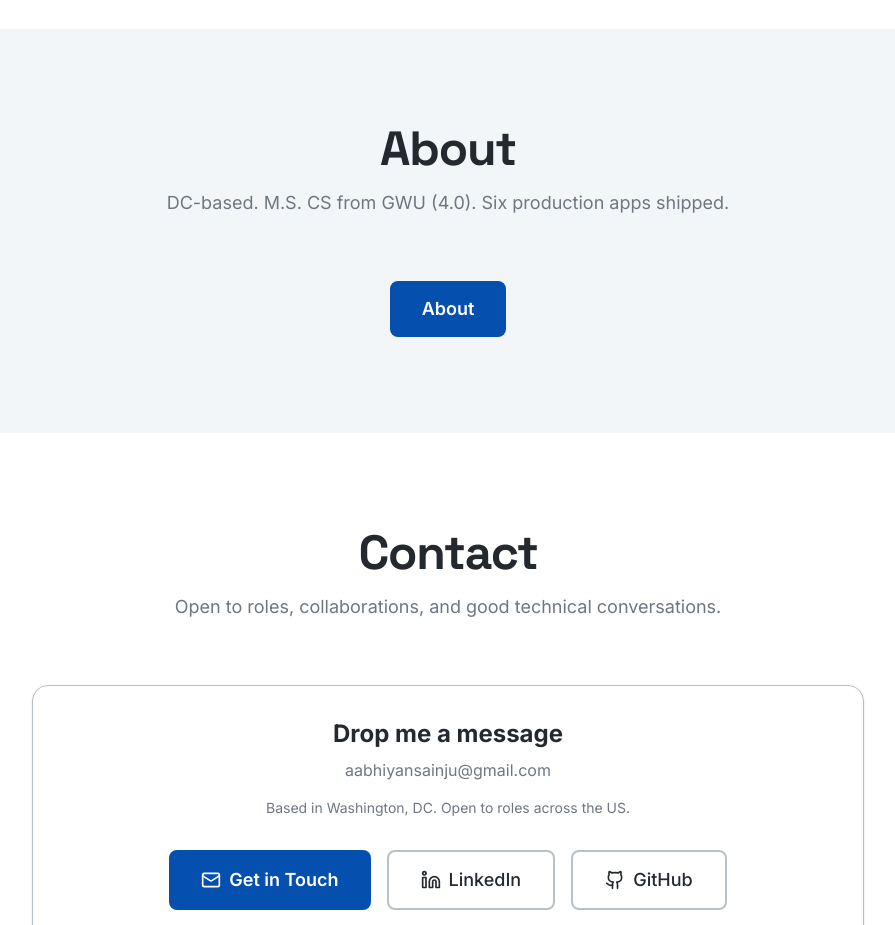
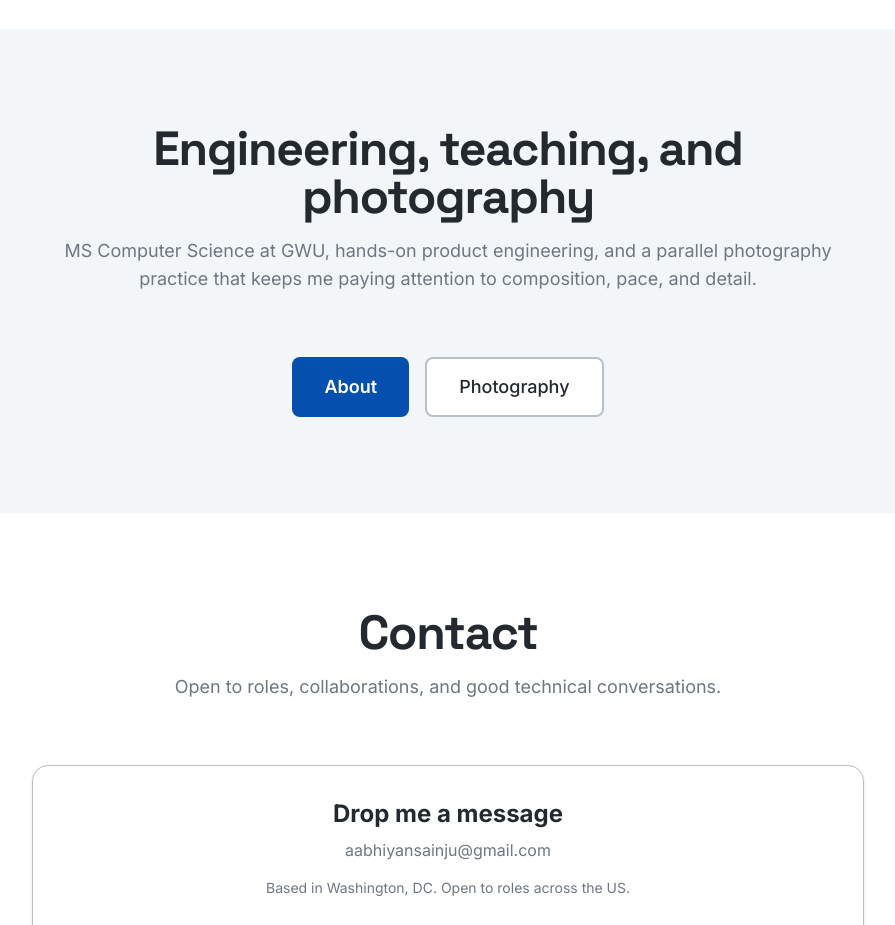
Before and after one commit to aabhiyann/portfolio-abhiyan, a React (Vite) app: page / in a window 1280 px wide. Shown: the part 4060-4985 px from the top of the page, without its empty margins (192-1087 px from the left). Built offline with nearby package versions, Linux system fonts and the light colour scheme.

Commit message:
refactor: give homepage about teaser a parallel photography path

```diff
--- a/src/components/sections/AboutTeaser.tsx
+++ b/src/components/sections/AboutTeaser.tsx
@@ -13,12 +13,17 @@ export const AboutTeaser: React.FC = () => {
       <div className="absolute inset-0 bg-accent-primary/5 opacity-20 pointer-events-none"></div>
       <div className="max-w-4xl mx-auto px-6 md:px-8 text-center relative z-10">
         <SectionTitle
-          title="About"
-          subtitle="DC-based. M.S. CS from GWU (4.0). Six production apps shipped."
+          title="Engineering, teaching, and photography"
+          subtitle="MS Computer Science at GWU, hands-on product engineering, and a parallel photography practice that keeps me paying attention to composition, pace, and detail."
         />
-        <Button as={Link} to="/about" variant="primary" size="lg">
-          About
-        </Button>
+        <div className="flex flex-col sm:flex-row justify-center gap-4">
+          <Button as={Link} to="/about" variant="primary" size="lg">
+            About
+          </Button>
+          <Button as={Link} to="/photography" variant="outline" size="lg">
+            Photography
+          </Button>
+        </div>
       </div>
     </section>
   );
```
